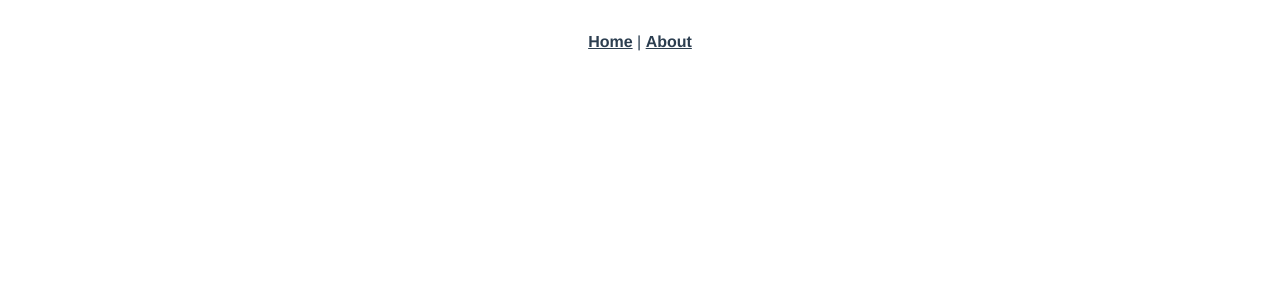
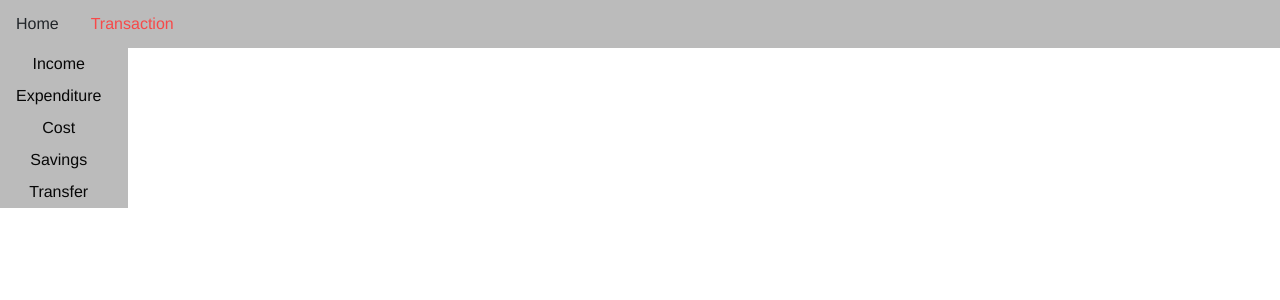
Before and after one commit to jaortiz92/activitiesBackEnd, a Vue app: page /#/transaction in a window 1280 px wide. Before the commit this address had no page. Shown: the top 300 px of the page. Built offline with nearby package versions, Linux system fonts and the light colour scheme.

Commit message:
advance with transactions, accounts form

```diff
--- a/package.json
+++ b/package.json
@@ -1,5 +1,5 @@
 {
-  "name": "activities_back_end",
+  "name": "activities_front_end",
   "version": "0.1.0",
   "private": true,
   "scripts": {
--- a/src/App.vue
+++ b/src/App.vue
@@ -1,30 +1,59 @@
 <template>
   <div id="nav">
-    <router-link to="/">Home</router-link> |
-    <router-link to="/about">About</router-link>
+    <nav class="navbar navbar-expand-lg navbar-light">
+      <div class="collapse navbar-collapse" id="navbarNavDropdown">
+        <ul class="navbar-nav">
+          <li class="nav-item">
+            <router-link class="dropdown-item" to="/">Home</router-link>
+          </li>
+          <li class="nav-item">
+            <router-link class="dropdown-item" to="/transaction"
+              >Transaction</router-link
+            >
+          </li>
+        </ul>
+      </div>
+    </nav>
+    <router-view />
   </div>
-  <router-view/>
 </template>
 
 <style>
+:root {
+  --gray-border: #616161;
+  --text: #070707;
+  --basic: #f74949;
+  --background: #afafafd7;
+}
+
 #app {
   font-family: Avenir, Helvetica, Arial, sans-serif;
   -webkit-font-smoothing: antialiased;
   -moz-osx-font-smoothing: grayscale;
   text-align: center;
-  color: #2c3e50;
+  color: var(--text);
 }
 
-#nav {
-  padding: 30px;
-}
-
-#nav a {
-  font-weight: bold;
-  color: #2c3e50;
+nav {
+  background-color: var(--background);
 }
 
 #nav a.router-link-exact-active {
-  color: #42b983;
+  color: var(--basic);
+}
+
+/* Tables */
+
+th {
+  height: 2rem;
+  border: 1.5px solid var(--gray-border);
+  text-align: center;
+}
+
+td {
+  width: fit-content;
+  height: 50px;
+  border: 1px solid var(--gray-border);
+  text-align: right;
 }
 </style>
--- /dev/null
+++ b/src/components/Income.vue
@@ -0,0 +1,119 @@
+<template>
+  <div class="income">
+    <h1>Income</h1>
+    <form action="">
+      <label>Accounts</label>
+      <div>
+        <label>First</label>
+        <select v-model="transaction.activity_one.account_id">
+          <option value=""></option>
+          <option
+            v-for="account in accounts"
+            v-bind:key="account.account_id"
+            :value="account.account_id"
+          >
+            {{ account.account_id }} : {{ account.account }}
+          </option>
+        </select>
+        <select
+          @change="validateNature(1)"
+          v-model="transaction.activity_one.nature"
+        >
+          <option :value="parseInt(1)">DB</option>
+          <option :value="parseInt(0)">CR</option>
+        </select>
+        <label>Second</label>
+        <select v-model="transaction.activity_two.account_id">
+          <option value=""></option>
+          <option
+            v-for="account in accounts"
+            v-bind:key="account.account_id"
+            :value="account.account_id"
+          >
+            {{ account.account_id }} : {{ account.account }}
+          </option>
+        </select>
+        <select
+          @change="validateNature(2)"
+          v-model="transaction.activity_two.nature"
+        >
+          <option :value="parseInt(1)">DB</option>
+          <option :value="parseInt(0)">CR</option>
+        </select>
+      </div>
+    </form>
+  </div>
+  <h2>{{ transaction }}</h2>
+</template>
+<style>
+</style>
+<script>
+import axios from "axios";
+import Swal from "sweetalert2";
+
+export default {
+  name: "Income",
+  data: function () {
+    return {
+      accounts: null,
+      transaction: {
+        transaction_date: null,
+        value: null,
+        detail: null,
+        category_id: null,
+        description_id: null,
+        kind_id: null,
+        origin_id: null,
+        destiny_id: null,
+        activity_one: {
+          nature: null,
+          transaction_id: null,
+          account_id: null,
+        },
+        activity_two: {
+          nature: null,
+          transaction_id: null,
+          account_id: null,
+        },
+      },
+    };
+  },
+  mounted: function () {
+    this.getAccounts();
+  },
+  methods: {
+    validateNature: function (value) {
+      if (value === 1) {
+        if (this.transaction.activity_one.nature === 1) {
+          this.transaction.activity_two.nature = 0;
+        } else {
+          this.transaction.activity_two.nature = 1;
+        }
+      } else {
+        if (this.transaction.activity_two.nature === 1) {
+          this.transaction.activity_one.nature = 0;
+        } else {
+          this.transaction.activity_one.nature = 1;
+        }
+      }
+    },
+    getAccounts: function () {
+      axios
+        .get(`http://127.0.0.1:8000/account/`, {
+          headers: {},
+        })
+        .then((result) => {
+          this.accounts = result.data;
+        })
+        .catch((error) =>
+          Swal.fire({
+            icon: "error",
+            title: "Oops...",
+            text: `ERROR to charge accounts`,
+            confirmButtonColor: "#141e28",
+          })
+        );
+    },
+  },
+};
+</script>
--- a/src/components/LastTransactions.vue
+++ b/src/components/LastTransactions.vue
@@ -1,6 +1,6 @@
 <template>
   <div class="LastTransactions">
-    <table v-if="transactions" class="table table-bordered">
+    <table v-if="transactions">
       <thead>
         <tr>
           <th>ID</th>
--- a/src/router/index.js
+++ b/src/router/index.js
@@ -1,11 +1,17 @@
 import { createRouter, createWebHashHistory } from 'vue-router'
 import Home from '../views/Home.vue'
+import Transaction from '../views/Transaction.vue'
 
 const routes = [
   {
     path: '/',
     name: 'Home',
     component: Home
+  },
+  {
+    path: '/transaction',
+    name: 'Transaction',
+    component: Transaction
   },
 ]
 
--- a/src/views/Home.vue
+++ b/src/views/Home.vue
@@ -3,9 +3,15 @@
     <LastTransactions></LastTransactions>
   </div>
 </template>
+<style>
+.home {
+  display: flex;
+  justify-content: center;
+  align-items: center;
+}
+</style>
 
 <script>
-// @ is an alias to /src
 import LastTransactions from "@/components/LastTransactions.vue";
 
 export default {
--- /dev/null
+++ b/src/views/Transaction.vue
@@ -0,0 +1,69 @@
+<template>
+  <div class="Transaction">
+    <nav class="nav-left">
+      <ul class="nav flex-column">
+        <li class="nav-item">
+          <a class="dropdown-item" @click="change(1)">Income</a>
+        </li>
+        <li class="nav-item">
+          <a class="dropdown-item" href="#">Expenditure</a>
+        </li>
+        <li class="nav-item">
+          <a class="dropdown-item" href="#">Cost</a>
+        </li>
+        <li class="nav-item">
+          <a class="dropdown-item" href="#">Savings</a>
+        </li>
+        <li class="nav-item">
+          <a class="dropdown-item" href="#">Transfer</a>
+        </li>
+      </ul>
+    </nav>
+    <div class="form">
+      <Income v-if="pag === 1"></Income>
+    </div>
+  </div>
+</template>
+<style>
+.transaction {
+  display: flex;
+  justify-content: center;
+}
+.nav-left {
+  display: flex;
+  align-items: center;
+  float: left;
+  width: 10%;
+}
+.nav-left a {
+  color: var(--text);
+}
+.nav-left li:hover {
+  cursor: pointer;
+}
+.form {
+  width: 90%;
+  float: right;
+}
+</style>
+
+<script>
+import Income from "@/components/Income.vue";
+
+export default {
+  name: "Transaction",
+  components: {
+    Income,
+  },
+  data: function () {
+    return {
+      pag: null,
+    };
+  },
+  methods: {
+    change: function (value) {
+      this.pag = value;
+    },
+  },
+};
+</script>
```
Also changed, not shown: src/components/Outlay.vue (added), src/components/Transfer.vue (added).
